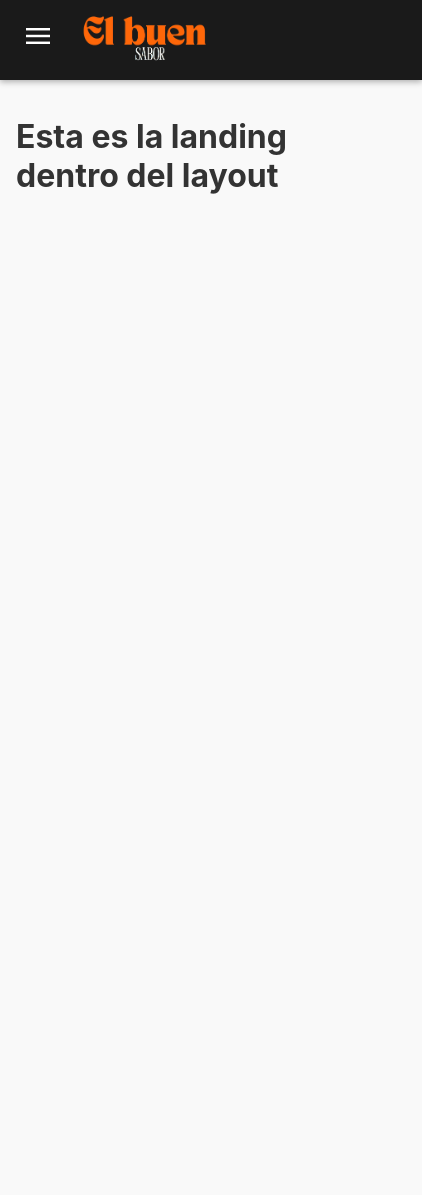
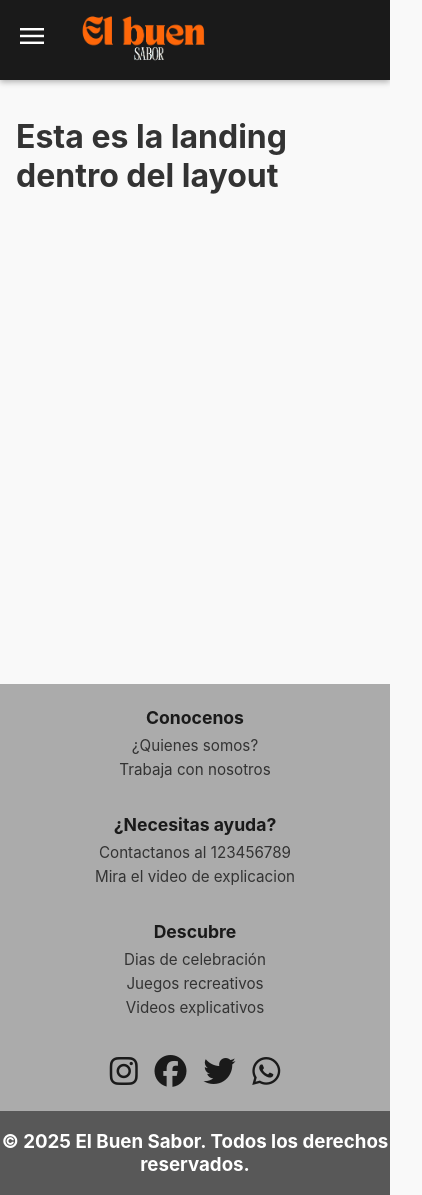
Before and after one commit to SantiagoVidela933/el-buen-sabor-frontend, a React (Vite) app: page / in a window 390 px wide. Shown: the whole page, 422 px wide, since content can reach past the window. Before the commit the page ends 844 px from the top, so only its background shows below. Built offline with nearby package versions, Linux system fonts and the light colour scheme.

Commit message:
Footer maquetado y responsive, como base principal

```diff
--- a/index.html
+++ b/index.html
@@ -11,5 +11,6 @@
   <body>
     <div id="root"></div>
     <script type="module" src="/src/main.tsx"></script>
+    <script src="https://kit.fontawesome.com/5df49ce783.js" crossorigin="anonymous"></script>
   </body>
 </html>
--- /dev/null
+++ b/src/components/ui/Footer/Footer.module.css
@@ -0,0 +1,104 @@
+.footer{
+    width: 100%;
+    height: 10rem;
+    display: flex;
+    flex-direction: column;
+}
+
+.box_logo{
+    display: flex;
+    justify-content: center;
+    align-items: center;
+    background-color: #393636;
+}
+
+.box_logo img{
+    width: 15vh;
+}
+
+.box_main{
+    display: flex;
+    justify-content: space-between;
+    align-items: center;
+    background-color: #ABABAB;
+}
+
+.main_texts{
+    display: flex;
+    justify-content: space-evenly;
+    text-align: start;
+    padding: 1vh 0;
+}
+
+.main_texts, .main_icons{
+    flex: 1;
+}
+
+.main_texts h2{
+    color: #1a1a1a;
+    font-size: 1.1rem;
+    margin-bottom: 0.5rem;
+}
+.main_texts p{
+    color: #333;
+    margin: 0.3rem 0;
+    font-size: 0.95rem;
+    cursor: pointer;
+}
+
+.main_icons{
+    display: flex;
+    justify-content: center;
+    align-items: center;
+}
+
+.main_icons i{
+    padding: 1vh;
+    font-size: 2.5rem;
+    color: #1a1a1a;
+    transition: color 0.3s ease, transform 0.3s ease;
+    cursor: pointer;
+}
+
+.main_icons i:hover {
+    color: #f7c302;
+    transform: scale(1.1);
+}
+
+.box_copyright{
+    display: flex;
+    justify-content: center;
+    align-items: center;
+    background-color: #585858;
+}
+
+.box_copyright h3{
+    color: #fff;
+    text-align: center;
+}
+
+@media (max-width: 768px) {
+    .box_main {
+      flex-direction: column;
+      align-items: center;
+      text-align: center;
+    }
+
+    .box_logo{
+        display: none;
+    }
+
+    .main_texts {
+      flex-direction: column;
+      text-align: center;
+      gap: 1rem;
+    }
+
+    .main_icons {
+      margin: 1rem 0;
+    }
+
+    .main_icons i {
+      font-size: 2rem;
+    }
+  }
--- /dev/null
+++ b/src/components/ui/Footer/Footer.tsx
@@ -0,0 +1,50 @@
+import styles from './Footer.module.css';
+
+const Footer = () => {
+  return (
+    <div className={styles.footer}>
+        <div className={styles.box_logo}>
+            <img src="/src/assets/logos/logo_buenSabor.png" alt="logo_bs" />
+        </div>
+        <div className={styles.box_main}>
+            <div className={styles.main_texts}>
+                <div className={styles.texts_first}>
+                    <h2>Conocenos</h2>
+                    <p>¿Quienes somos?</p>
+                    <p>Trabaja con nosotros</p>
+                </div>
+                <div className={styles.texts_second}>
+                    <h2>¿Necesitas ayuda?</h2>
+                    <p>Contactanos al 123456789</p>
+                    <p>Mira el video de explicacion</p>
+                </div>
+                <div className={styles.texts_third}>
+                    <h2>Descubre</h2>
+                    <p>Dias de celebración</p>
+                    <p>Juegos recreativos</p>
+                    <p>Videos explicativos</p>
+                </div>
+            </div>
+            <div className={styles.main_icons}>
+                <a href="#" aria-label="Instagram">
+                    <i className="fa-brands fa-instagram"></i>
+                </a>
+                <a href="#" aria-label="Facebook">
+                    <i className="fa-brands fa-facebook"></i>
+                </a>
+                <a href="#" aria-label="Instagram">
+                    <i className="fa-brands fa-twitter"></i>
+                </a>
+                <a href="#" aria-label="Instagram">
+                    <i className="fa-brands fa-whatsapp"></i>
+                </a>
+            </div>
+        </div>
+        <div className={styles.box_copyright}>
+            <h3>© 2025 El Buen Sabor. Todos los derechos reservados.</h3>
+        </div>
+    </div>
+  )
+}
+
+export default Footer
--- a/src/components/ui/Navbar/Navbar.module.css
+++ b/src/components/ui/Navbar/Navbar.module.css
@@ -22,9 +22,9 @@
 /* Menú desplegable en mobile */
 .mobile_menu {
     position: absolute;
-    top: 5rem; /* debajo del navbar */
-    left: 0; /* Alineado a la izquierda de la pantalla */
-    width: 70%; /* Ancho más pequeño */
+    top: 5rem;
+    left: 0;
+    width: 70%;
     background-color: #1e1e1e;
     padding: 1rem;
     display: flex;
@@ -32,6 +32,7 @@
     gap: 1rem;
     z-index: 999;
     border-top: 1px solid #f7c302;
+    border-bottom-right-radius: 10px;
 }
 
 .menu_btn span {
@@ -287,7 +288,6 @@
 @media (max-width: 768px) {
     .navbar {
         height: 5rem;
-        padding: 0 1rem;
         justify-content: space-between;
         align-items: center;
         position: relative;
@@ -295,6 +295,7 @@
 
     .menu_btn {
         display: block;
+        padding: 0 1rem;
     }
 
     .box_search {
--- a/src/layouts/LandingLayout/LandingLayout.tsx
+++ b/src/layouts/LandingLayout/LandingLayout.tsx
@@ -1,14 +1,16 @@
 import { Outlet } from "react-router-dom"
 import Navbar from "../../components/ui/Navbar/Navbar";
 import styles from './LandingLayout.module.css';
+import Footer from "../../components/ui/Footer/Footer";
 
 const LandingLayout = () => {
   return (
     <div className={styles.layout}>
-        <Navbar />
-        <main className={styles.main}>
-            <Outlet />
-        </main>
+      <Navbar />
+      <main className={styles.main}>
+        <Outlet />
+      </main>
+      <Footer />
     </div>
   )
 }
```
